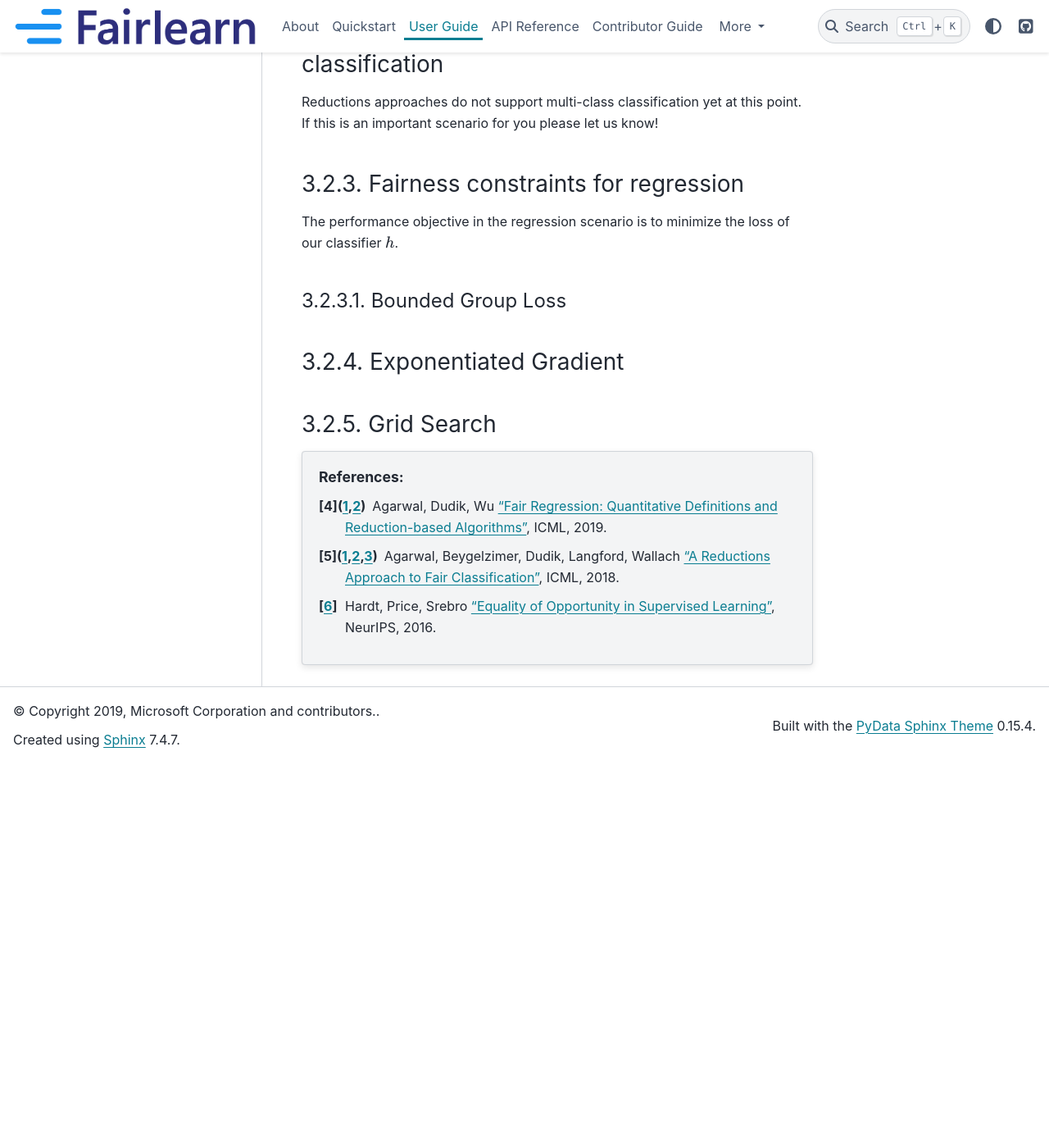
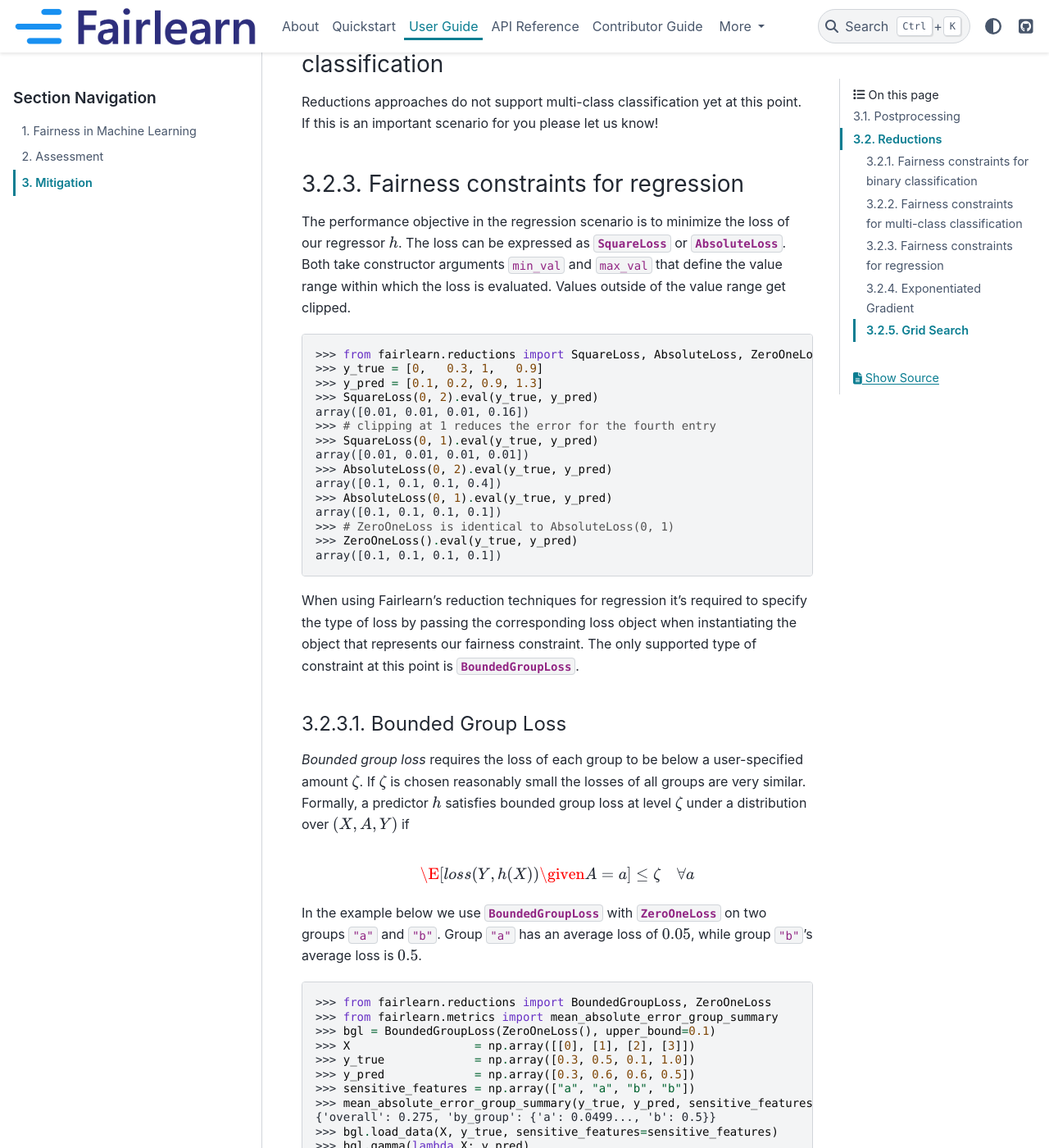
Before and after one commit to fairlearn/fairlearn, a Sphinx documentation site: the page built from docs/user_guide/mitigation.rst, in a window 1280 px wide and 1400 px high, scrolled down 10390 px. Shown: the whole window at 82% size. Built offline with Sphinx 7.4.7 and the PyData theme 0.15.4, drawn with Linux system fonts in a browser that asks for light colours; pages that are not in the unit, such as notebooks, are missing from menus; before the commit the page ends 11321 px from its top, so only the background shows below that; some of the changed text lies outside the part shown.

Commit message:
add documentation for BGL
Signed-off-by: Roman Lutz <rolutz@microsoft.com>

```diff
--- a/docs/user_guide/mitigation.rst
+++ b/docs/user_guide/mitigation.rst
@@ -19,8 +19,8 @@
       - A wrapper (reduction) approach to fair classification described in *A Reductions*
         *Approach to Fair Classification* [#2]_.
       - ✔
-      - ✘ (coming soon!)
-      - DP, EO, TPRP, FPRP, ERP
+      - ✔
+      - DP, EO, TPRP, FPRP, ERP, BGL
    *  - :code:`fairlearn.` :code:`reductions.` :code:`GridSearch`
       - A wrapper (reduction) approach described in Section 3.4 of *A Reductions*
         *Approach to Fair Classification* [#2]_. For regression it acts as a
@@ -478,13 +478,85 @@
 ~~~~~~~~~~~~~~~~~~~~~~~~~~~~~~~~~~~
 
 The performance objective in the regression scenario is to minimize the
-loss of our classifier :math:`h`.
+loss of our regressor :math:`h`. The loss can be expressed as
+:class:`SquareLoss` or :class:`AbsoluteLoss`. Both take constructor arguments
+:code:`min_val` and :code:`max_val` that define the value range within which
+the loss is evaluated. Values outside of the value range get clipped.
+
+.. doctest:: mitigation
+
+    >>> from fairlearn.reductions import SquareLoss, AbsoluteLoss, ZeroOneLoss
+    >>> y_true = [0,   0.3, 1,   0.9]
+    >>> y_pred = [0.1, 0.2, 0.9, 1.3]
+    >>> SquareLoss(0, 2).eval(y_true, y_pred)
+    array([0.01, 0.01, 0.01, 0.16])
+    >>> # clipping at 1 reduces the error for the fourth entry
+    >>> SquareLoss(0, 1).eval(y_true, y_pred)
+    array([0.01, 0.01, 0.01, 0.01])
+    >>> AbsoluteLoss(0, 2).eval(y_true, y_pred)
+    array([0.1, 0.1, 0.1, 0.4])
+    >>> AbsoluteLoss(0, 1).eval(y_true, y_pred)
+    array([0.1, 0.1, 0.1, 0.1])
+    >>> # ZeroOneLoss is identical to AbsoluteLoss(0, 1)
+    >>> ZeroOneLoss().eval(y_true, y_pred)
+    array([0.1, 0.1, 0.1, 0.1])
+
+When using Fairlearn's reduction techniques for regression it's required to
+specify the type of loss by passing the corresponding loss object when
+instantiating the object that represents our fairness constraint. The only
+supported type of constraint at this point is :class:`BoundedGroupLoss`.
+
+.. _bounded_group_loss:
 
 Bounded Group Loss
 ^^^^^^^^^^^^^^^^^^
 
+*Bounded group loss* requires the loss of each group to be below a
+user-specified amount :math:`\zeta`. If :math:`\zeta` is chosen reasonably
+small the losses of all groups are very similar.
+Formally, a predictor :math:`h` satisfies bounded group loss at level
+:math:`\zeta` under a distribution over :math:`(X, A, Y)` if
+
+.. math::
+
+    \E[loss(Y, h(X)) \given A=a] \leq \zeta \quad \forall a
+
+In the example below we use :class:`BoundedGroupLoss` with
+:class:`ZeroOneLoss` on two groups :code:`"a"` and :code:`"b"`.
+Group :code:`"a"` has an average loss of :math:`0.05`, while group
+:code:`"b"`'s average loss is :math:`0.5`.
+
+.. doctest:: mitigation
+
+    >>> from fairlearn.reductions import BoundedGroupLoss, ZeroOneLoss
+    >>> from fairlearn.metrics import mean_absolute_error_group_summary
+    >>> bgl = BoundedGroupLoss(ZeroOneLoss(), upper_bound=0.1)
+    >>> X                  = np.array([[0], [1], [2], [3]])
+    >>> y_true             = np.array([0.3, 0.5, 0.1, 1.0])
+    >>> y_pred             = np.array([0.3, 0.6, 0.6, 0.5])
+    >>> sensitive_features = np.array(["a", "a", "b", "b"])
+    >>> mean_absolute_error_group_summary(y_true, y_pred, sensitive_features=sensitive_features)
+    {'overall': 0.275, 'by_group': {'a': 0.0499..., 'b': 0.5}}
+    >>> bgl.load_data(X, y_true, sensitive_features=sensitive_features)
+    >>> bgl.gamma(lambda X: y_pred)
+    group_id
+    a    0.05
+    b    0.50
+    Name: loss, dtype: float64
+
+.. note::
+
+    In the example above the :code:`BoundedGroupLoss` object does not use the
+    :code:`upper_bound` argument. It is only used by reductions techniques
+    during the unfairness mitigation. As a result the constraint violation
+    detected by :code:`gamma` is identical to the mean absolute error.
+
+.. _exponentiated_gradient:
+
 Exponentiated Gradient
 ~~~~~~~~~~~~~~~~~~~~~~
+
+.. _grid_search:
 
 Grid Search
 ~~~~~~~~~~~
```
Also changed, not shown: 1 other file.
